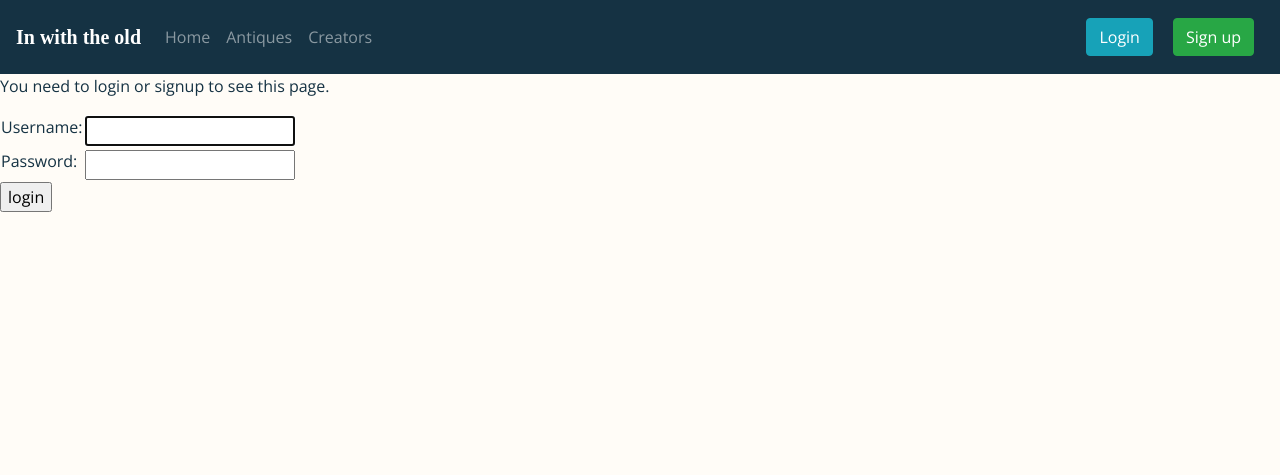
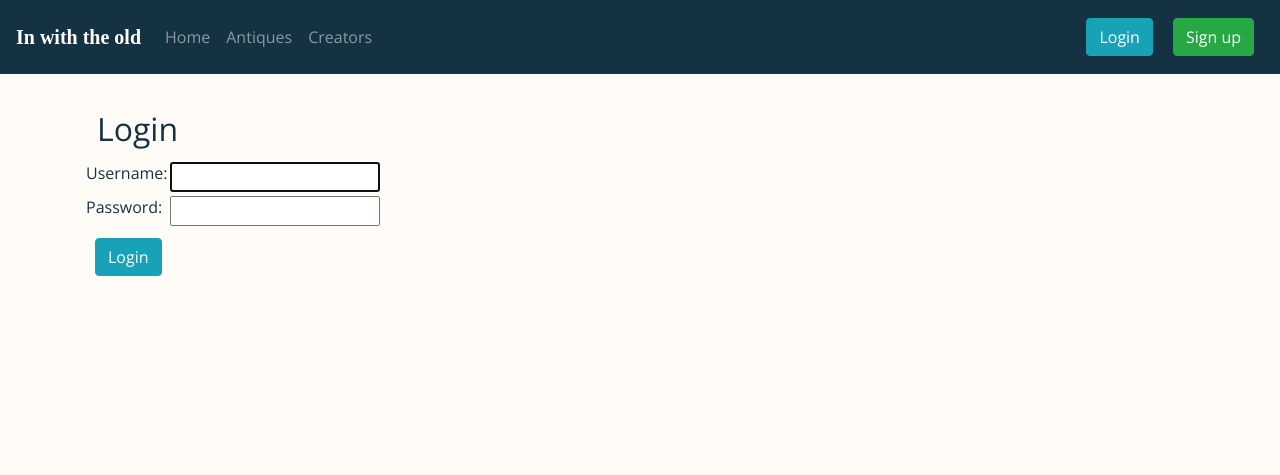
Before and after one commit to jennie6151/inwiththeold, a Django app: page /accounts/login/?next=/1/new/ in a window 1280 px wide. Shown: the top 475 px of the page. Run offline with Django 3.2, Linux system fonts and the light colour scheme; some libraries are stand-ins or nearby versions; some web fonts are replaced.

Commit message:
Styling added to signup and login

```diff
--- a/templates/registration/login.html
+++ b/templates/registration/login.html
@@ -10,9 +10,14 @@
   {% if user.is_authenticated %}
     <p>Oops! It doesn't look like you have access to this page. Please login with an account that has access.</p>
   {% else %}
-    <p>You need to login or signup to see this page.</p>
+    <br/>
   {% endif %}
 {% endif %}
+
+<div class="container">
+    <div class="row">
+      <div class="col-12">
+        <h2 class="antique-list-heading">Login</h2>
 
 <form method="post" action="{% url 'login' %}">
 {% csrf_token %}
@@ -29,8 +34,10 @@
 </tr>
 </table>
 
-<input type="submit" value="login" />
+<input type="submit" class="btn btn-info homepage-button" value="Login" />
 <input type="hidden" name="next" value="{{ next }}" />
 </form>
-
+</div>
+</div>
+</div>
 {% endblock %}
```
Also changed, not shown: antiqueProject/settings.py (+2 -7 lines), templates/signup.html (+12 -6 lines), README.md.
